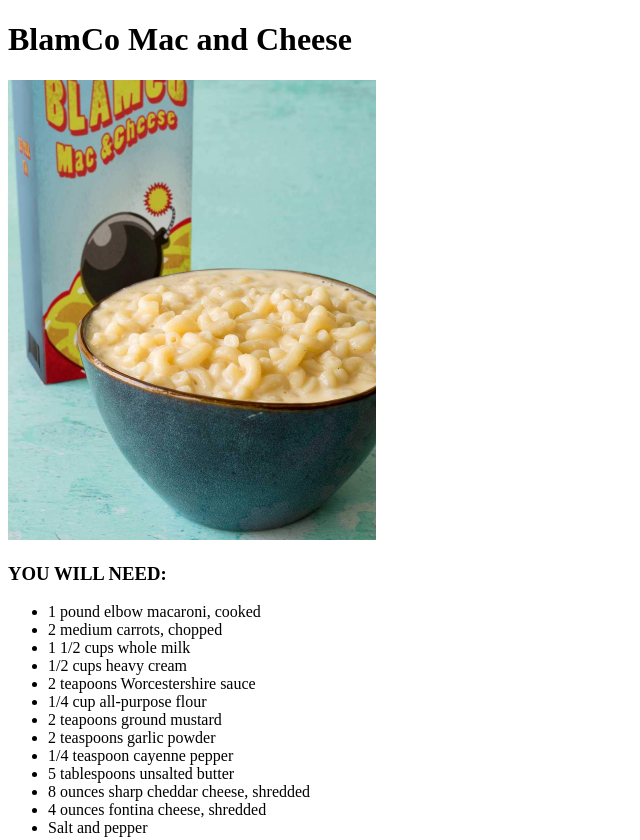
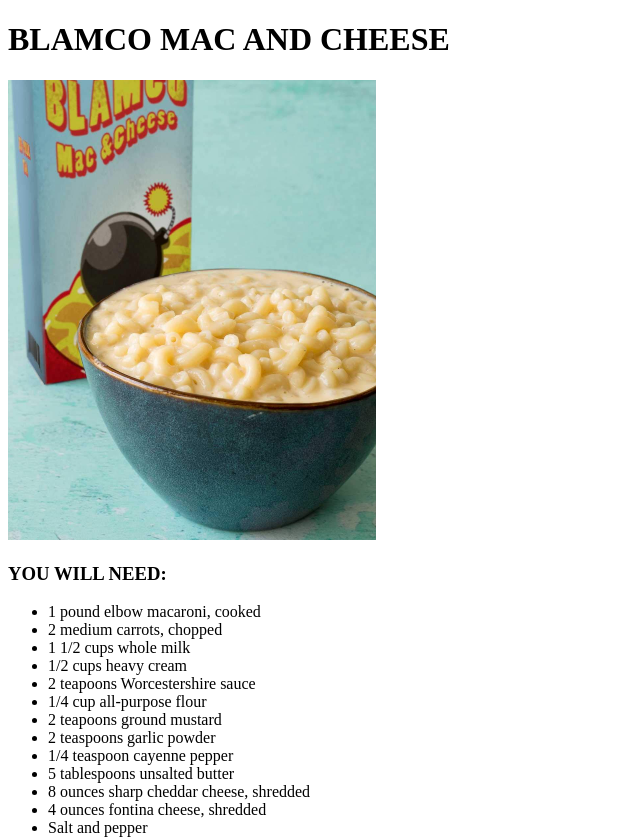
Before and after one commit to Just-Eivin/fallout-cookbook, a plain HTML site: page recipes/blamco-mac.html in a window 1280 px wide. Shown: the top 840 px of the page, without its empty margins (0-640 px from the left). Drawn offline with Linux system fonts and the light colour scheme.

```diff
--- a/recipes/blamco-mac.html
+++ b/recipes/blamco-mac.html
@@ -6,7 +6,7 @@
         <title>BlamCo Mac and Cheese Recipe</title>
     </head>
     <body>
-        <h1>BlamCo Mac and Cheese</h1>
+        <h1>BLAMCO MAC AND CHEESE</h1>
         <img src="../images/blamco.png" alt="Image of BlamCo Mac and Cheese">
         <h3>YOU WILL NEED: </h3>
         <ul>
```
